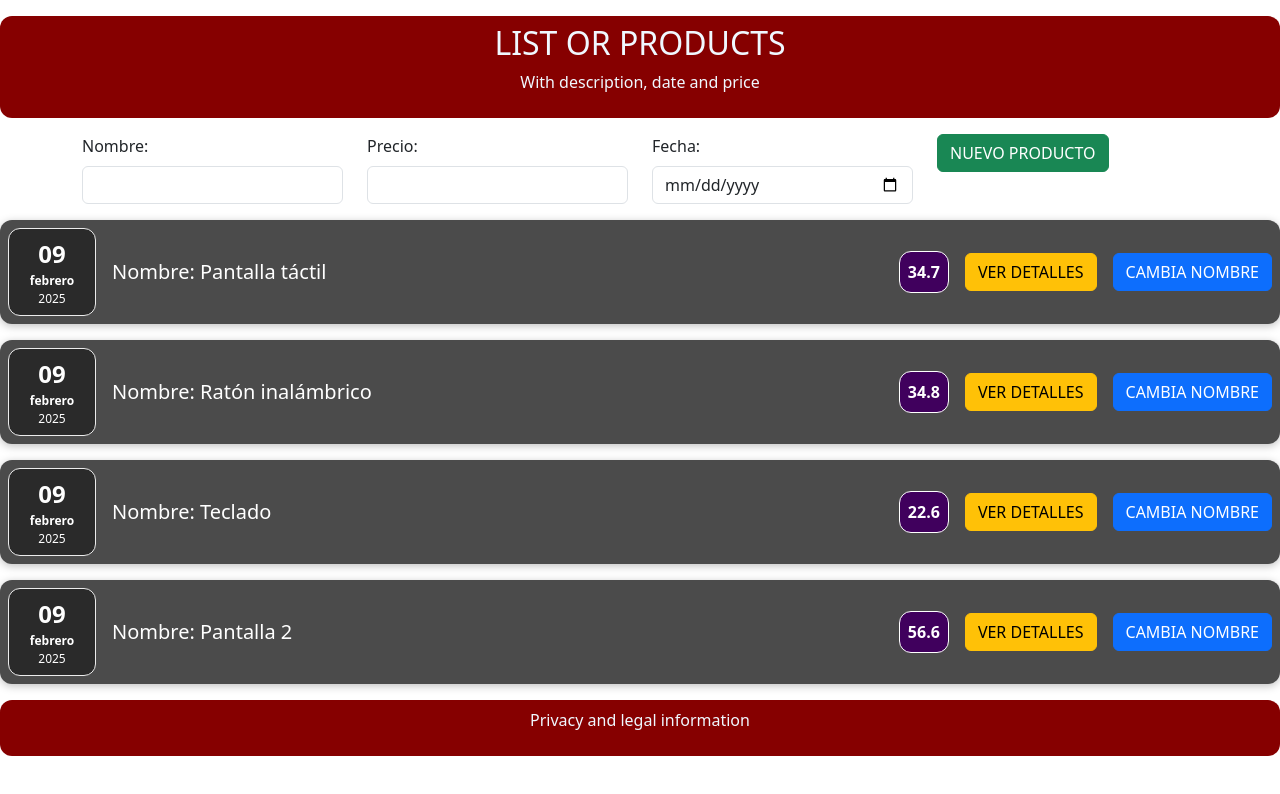
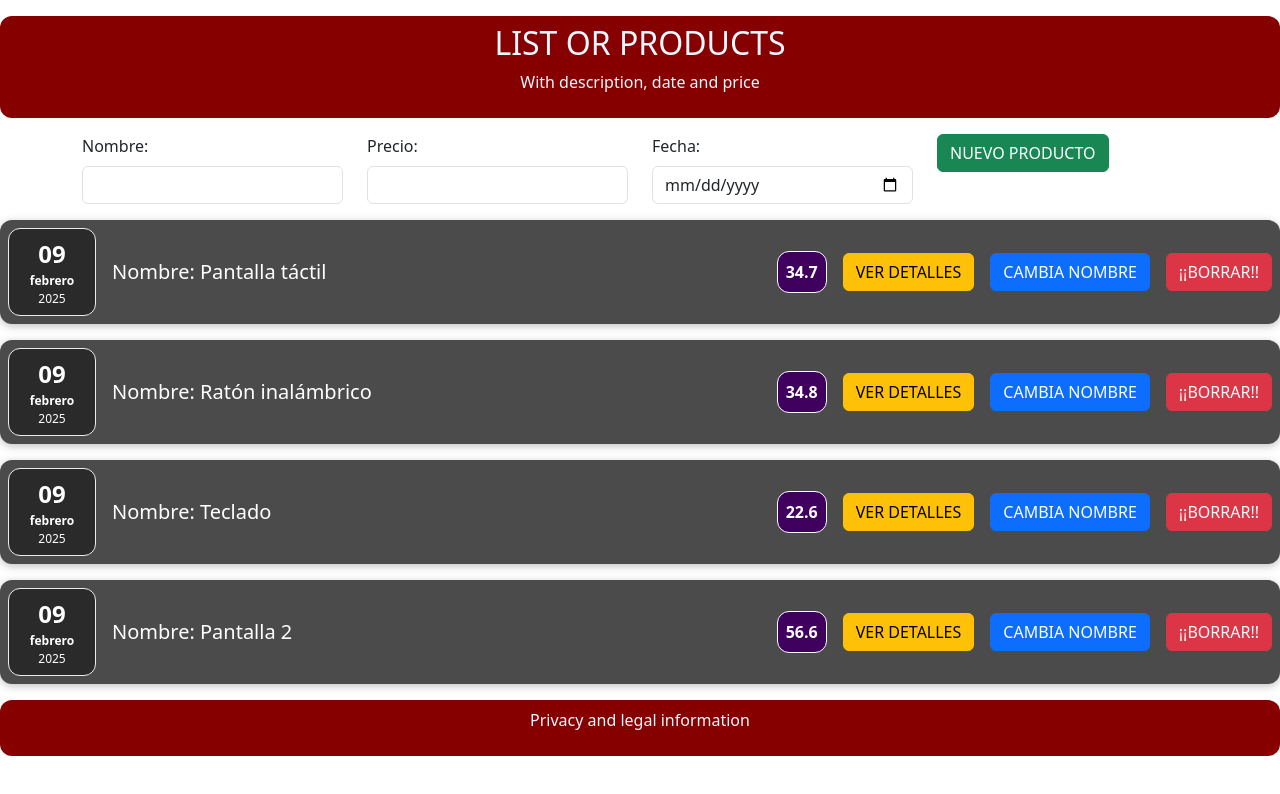
Before and after one commit to markogalarza/react-dsm-2025, a React (Vite) app: page / in a window 1280 px wide. Shown: the top 794 px of the page. Built offline with nearby package versions, Linux system fonts and the light colour scheme.

Commit message:
Añadido botón y funcionalidad de BORRAR un producto

```diff
--- a/src/App.jsx
+++ b/src/App.jsx
@@ -36,18 +36,32 @@ function App() {
       },
     ])
 
-    const addProducto = (producto) => {
-      //productos.push(producto)
-      setProductos((prevProductos)=>{
-        return [producto, ...prevProductos]
+  const addProducto = (producto) => {
+    //productos.push(producto)
+    setProductos((prevProductos) => {
+      return [producto, ...prevProductos]
+    })
+  }
+
+  const borraProducto = (id) => {
+    //alert(id)
+    // let productosAux = [...productos]
+    // productosAux = productosAux.filter((elemento) => {
+    //   return elemento.id != id
+    // })
+    // setProductos(productosAux)
+    setProductos((prevProductos) => {
+      return prevProductos = prevProductos.filter((elemento) => {
+        return elemento.id != id
       })
-    }
+    })
+  }
 
   return (
     <>
       <Header />
       <NuevoProducto addProducto={addProducto} />
-      <Productos productos={productos} />
+      <Productos productos={productos} borraProducto={borraProducto} />
       <Footer />
     </>
   )
--- a/src/components/Productos/Producto.jsx
+++ b/src/components/Productos/Producto.jsx
@@ -29,6 +29,10 @@ function Producto(props) {
     const handleClose = () => setShow(false);
     const handleShow = () => setShow(true);
 
+    const borrar = () => {
+        props.borraProducto(props.producto.id)
+    }
+
     return (
         <div className='producto'>
             <FechaProducto fecha={fecha} />
@@ -37,6 +41,7 @@ function Producto(props) {
                 <div className='producto__precio'>{precio}</div>
                 <Button variant="warning" onClick={handleShow}>VER DETALLES</Button>
                 <Button onClick={cambiaNombre}>CAMBIA NOMBRE</Button>
+                <Button variant='danger' onClick={borrar}>¡¡BORRAR!!</Button>
                 <Modal show={show} onHide={handleClose} centered>
                     <Modal.Header closeButton>
                         <Modal.Title>DETALLES DEL PRODUCTO: {nombre}</Modal.Title>
--- a/src/components/Productos/Productos.jsx
+++ b/src/components/Productos/Productos.jsx
@@ -4,7 +4,7 @@ function Productos(props) {
     return (
         <div>
             {props.productos.map((elemento)=>{
-                return <Producto key={elemento.id} producto={elemento}/>
+                return <Producto key={elemento.id} producto={elemento} borraProducto={props.borraProducto} />
             })}
         </div>
     )
```
